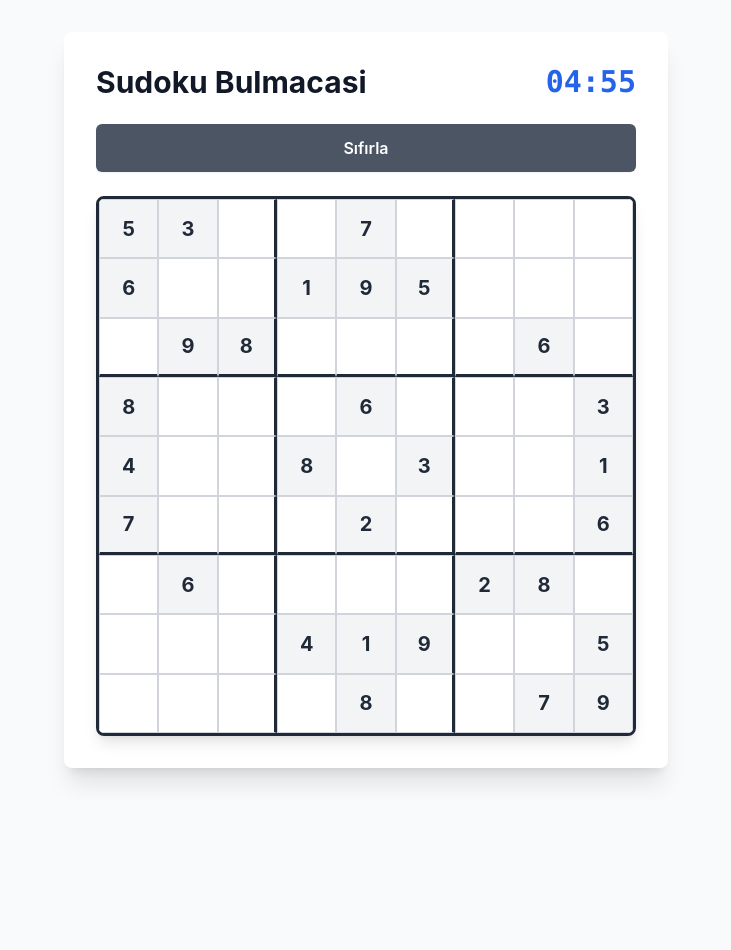
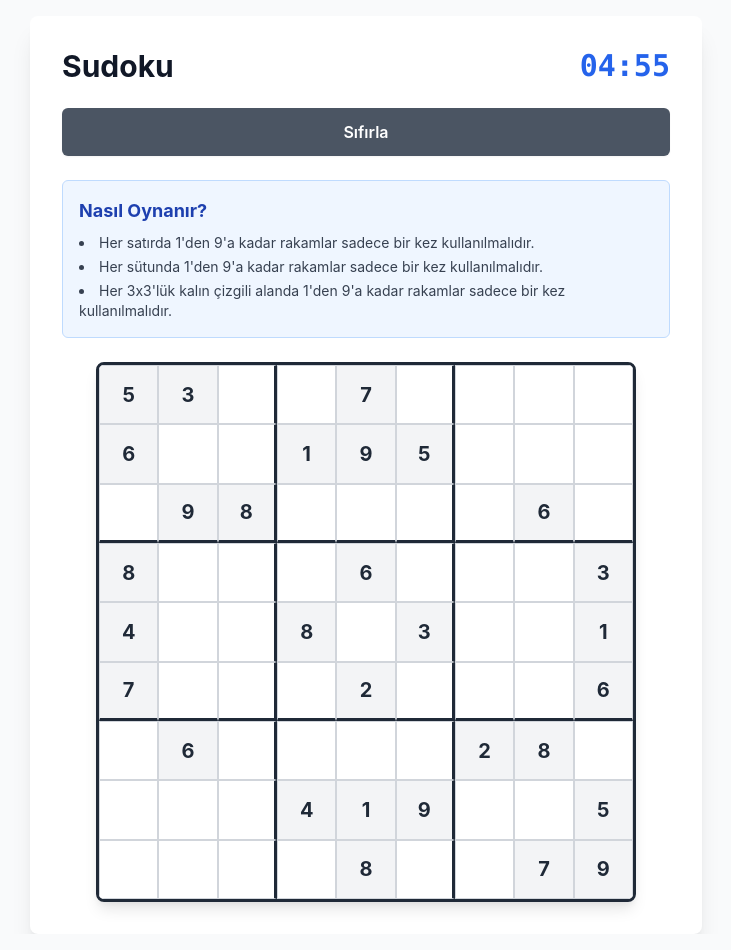
Before and after one commit to Emrullah-creator/Qualtrics_Sudoku, a plain HTML site: page index.html in a window 1280 px wide. Shown: the whole page, without its empty margins (274-1005 px from the left). Before the commit the page ends 800 px from the top, so only its background shows below. Drawn offline with nearby package versions, Linux system fonts and the light colour scheme.

Commit message:
Change title and add gameplay instructions
Updated the title and header text from 'Sudoku Bulmacasi' to 'Sudoku'. Added instructions for gameplay in Turkish.

```diff
--- a/index.html
+++ b/index.html
@@ -3,7 +3,7 @@
 <head>
     <meta charset="UTF-8">
     <meta name="viewport" content="width=device-width, initial-scale=1.0">
-    <title>Sudoku Bulmacasi</title>
+    <title>Sudoku</title>
     <!-- 1. Tailwind CSS -->
     <script src="https://cdn.tailwindcss.com"></script>
 
@@ -82,7 +82,7 @@
 <body class="bg-gray-50 flex items-center justify-center min-h-screen p-4">
 
     <!-- 3. HTML Structure -->
-    <div id="sudoku-game-wrapper">
+    <div id="sudoku-game-wrapper" class="w-full h-full overflow-y-auto">
       <div class="w-full max-w-2xl mx-auto">
         <div class="bg-white p-6 sm:p-8 rounded-lg shadow-xl">
           <!-- Header -->
@@ -90,7 +90,7 @@
             class="flex flex-col sm:flex-row sm:items-center sm:justify-between mb-6"
           >
             <h1 class="text-3xl font-bold text-gray-900 text-center sm:text-left">
-              Sudoku Bulmacasi
+              Sudoku
             </h1>
             <div
               id="timer"
@@ -110,6 +110,16 @@
                 Sıfırla
               </button>
             </div>
+          </div>
+
+          <!-- Instructions Box (Turkish) -->
+          <div class="bg-blue-50 border border-blue-200 rounded-md p-4 mb-6 text-sm text-gray-700">
+            <h2 class="font-bold text-blue-800 mb-2 text-lg">Nasıl Oynanır?</h2>
+            <ul class="list-disc list-inside space-y-1">
+                <li>Her satırda 1'den 9'a kadar rakamlar sadece bir kez kullanılmalıdır.</li>
+                <li>Her sütunda 1'den 9'a kadar rakamlar sadece bir kez kullanılmalıdır.</li>
+                <li>Her 3x3'lük kalın çizgili alanda 1'den 9'a kadar rakamlar sadece bir kez kullanılmalıdır.</li>
+            </ul>
           </div>
 
           <!-- Sudoku Grid (Hard-coded with Puzzle 1) -->
@@ -288,8 +298,6 @@
             }
 
             function checkWinCondition() {
-              // *** SYNTAX FIX 1 ***
-              // Removed extra '.' before 'length'
               for (let i = 0; i < allCells.length; i++) {
                 const cell = allCells[i];
                 if (cell.classList.contains("user-cell")) {
@@ -343,8 +351,6 @@
               loadPuzzleData(currentPuzzleIndex);
             });
 
-            // *** SYNTAX FIX 2 ***
-            // Removed 'D' from '()D =>'
             modalCloseButton.addEventListener("click", () => {
                 winModal.classList.add("hidden");
                 if (currentPuzzleIndex < finalPuzzles.length - 1) {
```
